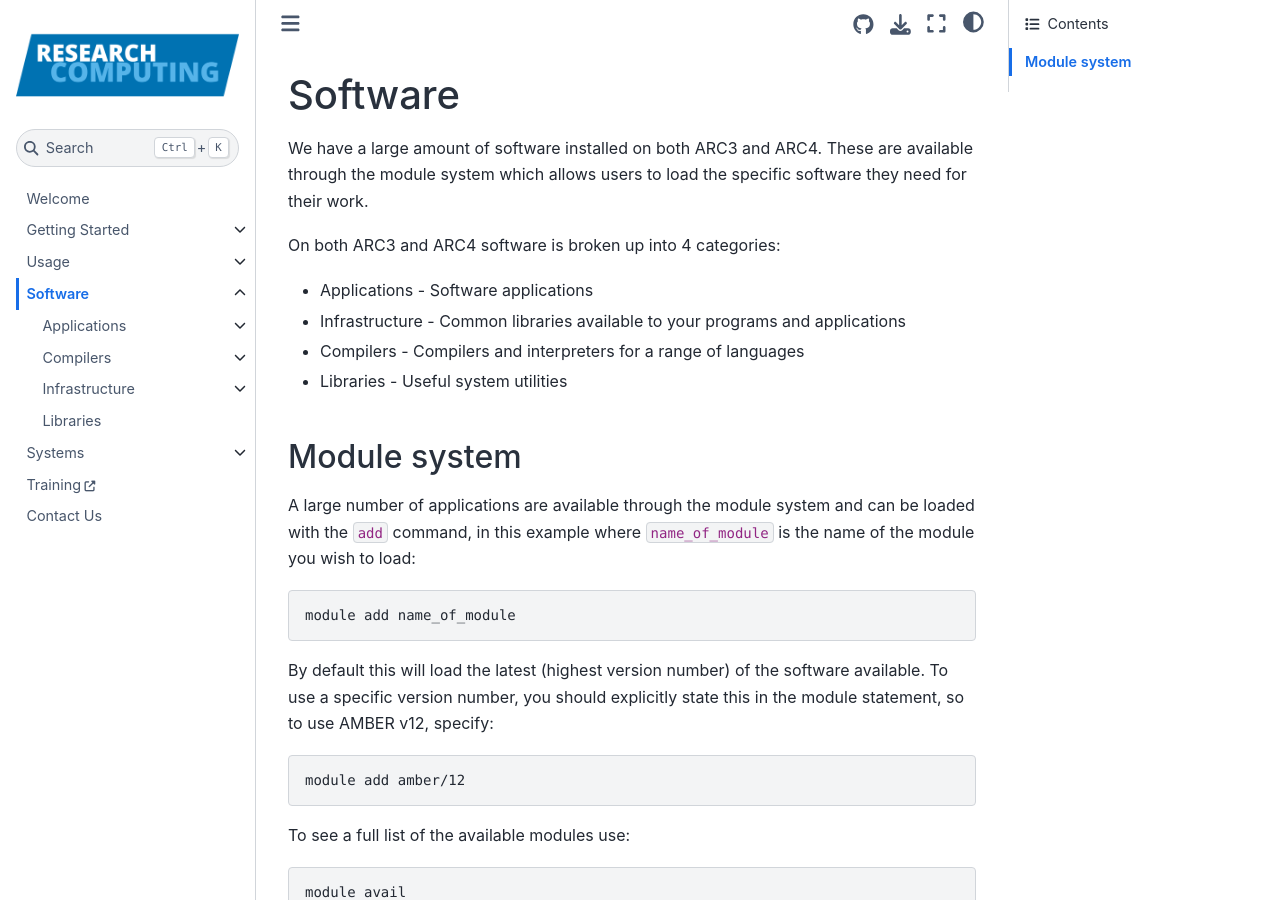
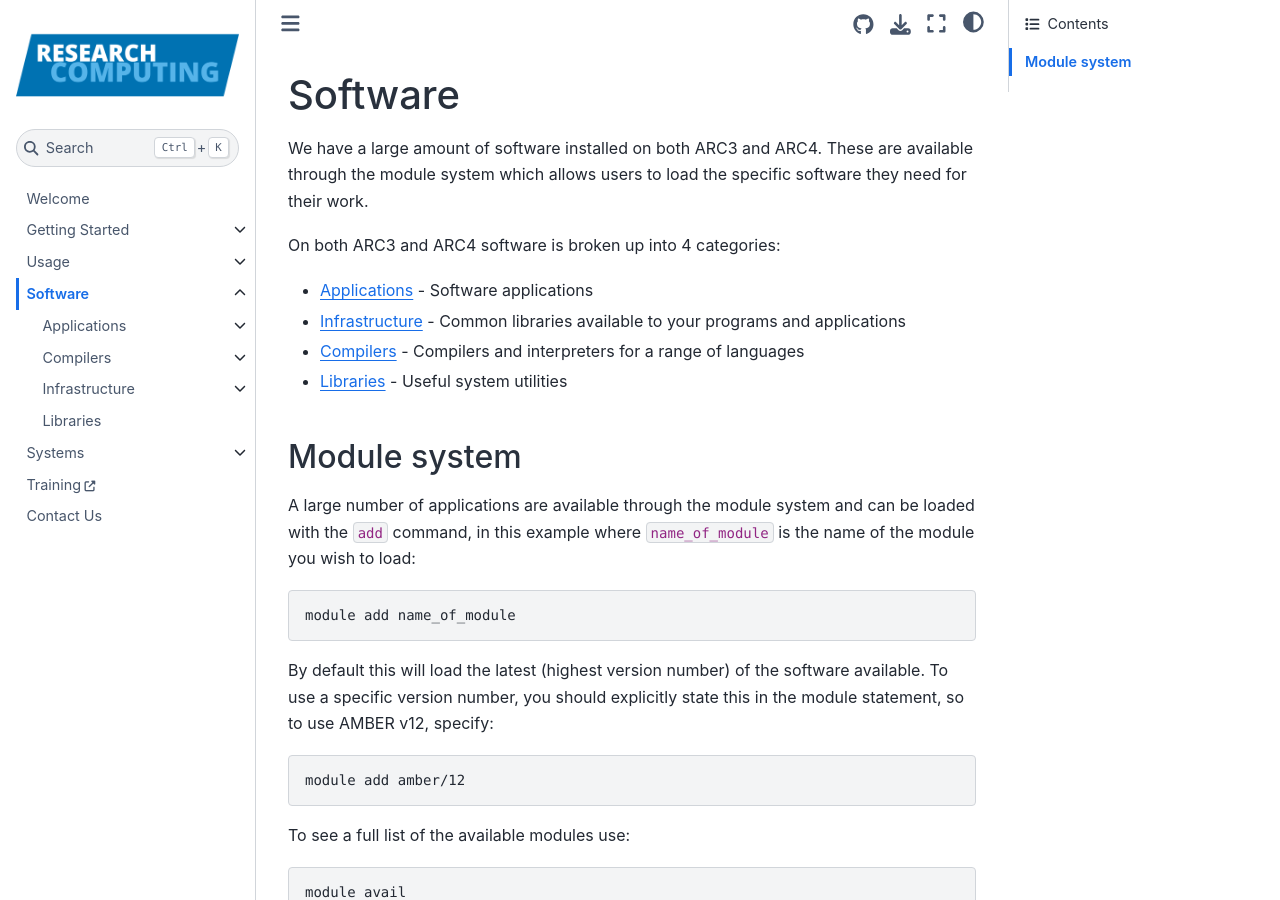
Before and after one commit to foqueiroz/arcdocs.github.io, a Jupyter Book: the page built from book/software/start.md, in a window 1280 px wide and 900 px high. Built offline with Jupyter Book 1.0.4 settings and Sphinx 7.4.7 and the Sphinx Book theme 1.1.4, drawn with Linux system fonts in a browser that asks for light colours; part of the change alters nothing that is shown.

```diff
--- a/book/software/start.md
+++ b/book/software/start.md
@@ -4,10 +4,10 @@ We have a large amount of software installed on both ARC3 and ARC4. These are av
 
 On both ARC3 and ARC4 software is broken up into 4 categories:
 
-- Applications - Software applications
-- Infrastructure - Common libraries available to your programs and applications
-- Compilers - Compilers and interpreters for a range of languages
-- Libraries - Useful system utilities
+- [Applications](./applications/start) - Software applications
+- [Infrastructure](./infrastructure/start) - Common libraries available to your programs and applications
+- [Compilers](./compilers/start) - Compilers and interpreters for a range of languages
+- [Libraries](./libraries/start) - Useful system utilities
 
 ## Module system
 
```
